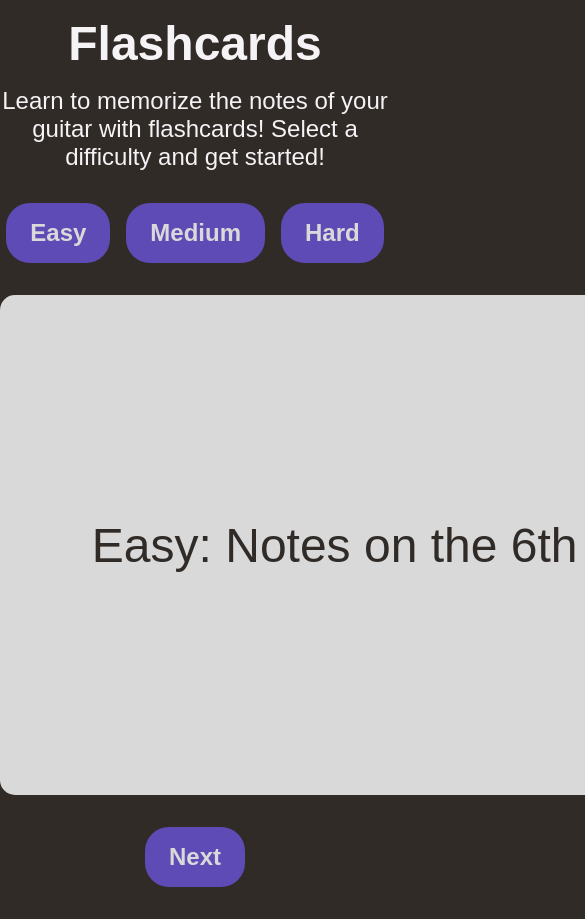
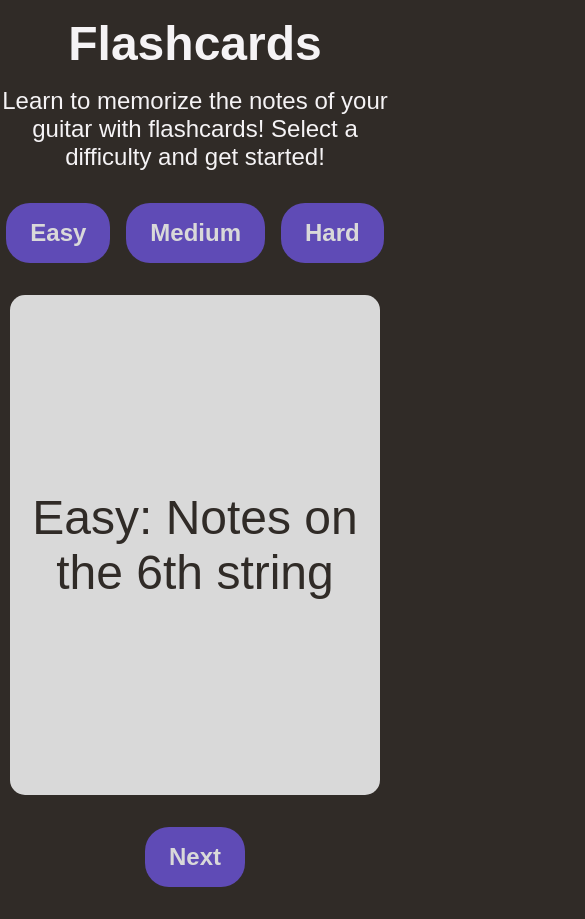
Before and after one commit to zacheratk/flashcards, a React (Vite) app: page / in a window 390 px wide. Shown: the top 919 px of the page, 585 px wide, since content can reach past the window. Built offline with nearby package versions, Linux system fonts and the light colour scheme.

Commit message:
Update css for mobile responsiveness

```diff
--- a/src/components/Card.css
+++ b/src/components/Card.css
@@ -1,5 +1,5 @@
 .card {
-    width: 800px;
+    width: min(95vw, 800px);
     height: 500px;
     background-color: transparent;
     margin: 0 auto;
```
